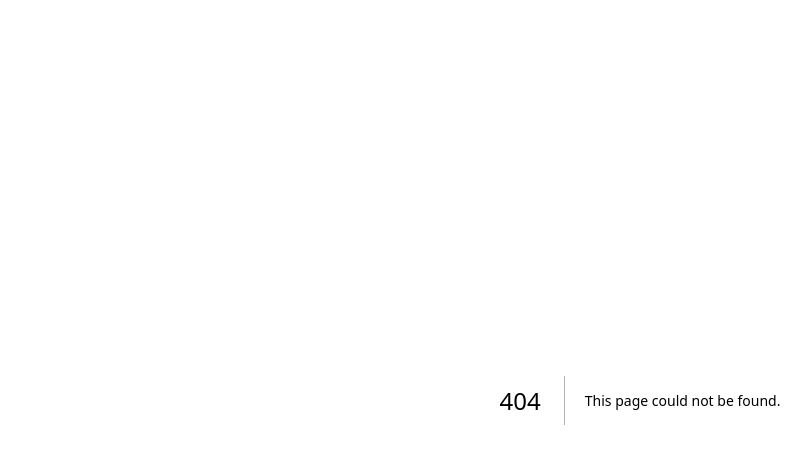
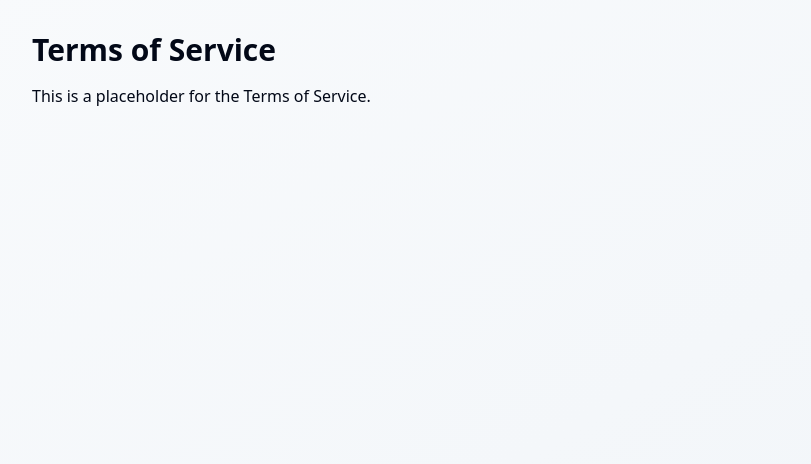
Before and after one commit to Bhanuteja59/kb-frontend, a Next.js app: page /terms in a window 1280 px wide. Before the commit this address had no page. Shown: the top 464 px of the page, without its empty margins (0-811 px from the left). Built offline with nearby package versions, Linux system fonts and the light colour scheme.

Commit message:
add privacy and terms pages

```diff
--- /dev/null
+++ b/src/app/privacy/page.tsx
@@ -0,0 +1,8 @@
+export default function PrivacyPage() {
+    return (
+        <div className="container mx-auto p-8">
+            <h1 className="text-3xl font-bold mb-4">Privacy Policy</h1>
+            <p>This is a placeholder for the Privacy Policy.</p>
+        </div>
+    );
+}
--- /dev/null
+++ b/src/app/terms/page.tsx
@@ -0,0 +1,8 @@
+export default function TermsPage() {
+    return (
+        <div className="container mx-auto p-8">
+            <h1 className="text-3xl font-bold mb-4">Terms of Service</h1>
+            <p>This is a placeholder for the Terms of Service.</p>
+        </div>
+    );
+}
```
